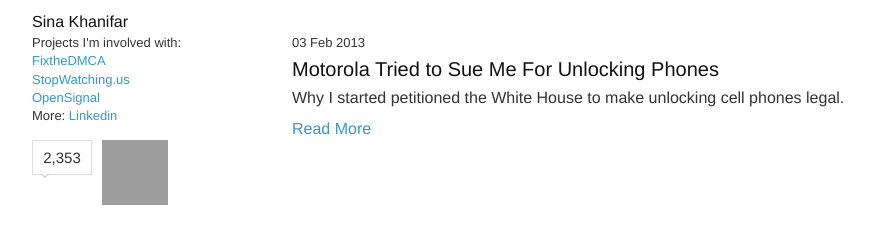
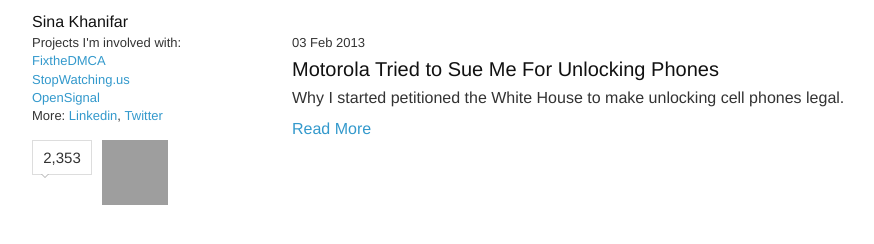
Before and after one commit to sinak/sinak.github.com, a Jekyll site: the page built from index.html, in a window 1280 px wide. Shown: the part 187-431 px from the top of the page, without its empty margins (178-1052 px from the left). Built offline with Jekyll 4.4.1, drawn with Linux system fonts in a browser that asks for light colours; nearby versions of some CDN libraries; some web fonts are replaced; Markdown is read by kramdown in place of the engine named in the settings; comment, search, counter and statistics services are not loaded; grey boxes are pictures that could not be loaded.

Commit message:
updates to design etc

```diff
--- a/_layouts/layout.html
+++ b/_layouts/layout.html
@@ -36,7 +36,7 @@
           <p id="projects">Projects I'm involved with: <br /><a href="http://fixthedmca.org" target="_blank">FixtheDMCA</a><br />
             <a href="http://stopwatching.us" target="_blank">StopWatching.us</a><br />
             <a href="http://opensignal.com" target="_blank">OpenSignal</a><br />
-            More: <a href="http://www.linkedin.com/in/sinakhanifar/" target="_blank">Linkedin</a></p>
+            More: <a href="http://www.linkedin.com/in/sinakhanifar/" target="_blank">Linkedin</a>, <a href="http://twitter.com/sinak" target="_blank">Twitter</a></p>
         </div>
 
         <div id = "follow">
```
